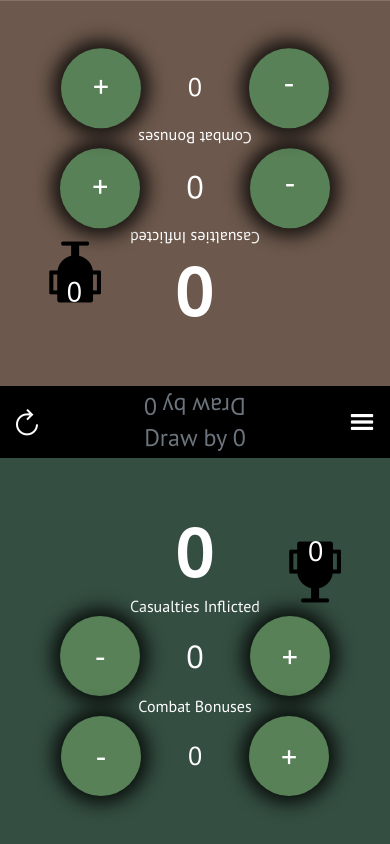
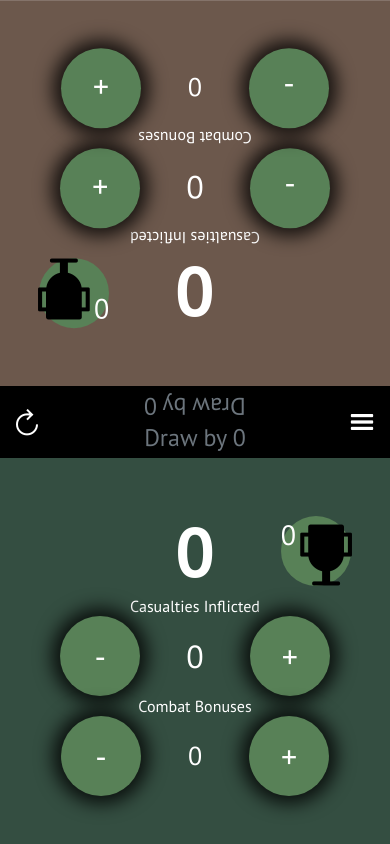
Before and after one commit to mpladow/wm-companion, a React Native app: screen /Home in a window 390 px wide. Built offline with nearby package versions, Linux system fonts and the light colour scheme.

Commit message:
fix to splash screen bug

```diff
--- a/App.tsx
+++ b/App.tsx
@@ -43,7 +43,6 @@ const App = () => {
 		}
 
 		prepare();
-		SplashScreen.hideAsync();
 	}, [fontsLoaded]);
 
 	if (!fontsLoaded) {
--- a/src/Navigation/Home/screens/components/PlayerSection.tsx
+++ b/src/Navigation/Home/screens/components/PlayerSection.tsx
@@ -1,4 +1,4 @@
-import { Button, Pressable, StyleSheet, TouchableOpacity, View } from "react-native";
+import { Button, Pressable, StyleSheet, Touchable, TouchableOpacity, View } from "react-native";
 import React, { useEffect, useState } from "react";
 import { Factions, playerTypes } from "@utils/constants";
 import SectionDials from "./SectionDials";
@@ -51,8 +51,7 @@ const PlayerSection = ({
 	const onVPPRess = () => {
 		vpContext.setPlayer(player);
 		navigation.navigate("VictoryPoints");
-
-	}
+	};
 	// get faction names and set that here
 	return (
 		<View style={{ flex: 1, flexDirection: "column" }}>
@@ -66,23 +65,31 @@ const PlayerSection = ({
 				}}
 			>
 				<View style={{ flex: 1, justifyContent: "center", alignItems: "center" }}>
-					<TouchableOpacity>
-					</TouchableOpacity>
+					<TouchableOpacity></TouchableOpacity>
 				</View>
 				<View style={{ flex: 1, justifyContent: "center", alignItems: "center" }}>
 					<Text variant='heading1' style={{ fontSize: 70, color: theme.text }}>
 						{playerScore}
 					</Text>
 				</View>
-				<View style={{ flex: 1, position: 'relative',justifyContent: "center", alignItems: "center" }}>
-					<View style={{position: 'absolute', top: '-10%', left: '28%'}}>
-						<Foundation name='trophy' size={80} color='black' />
+				<View
+					style={{
+						flex: 1,
+						position: "relative",
+						justifyContent: "center",
+						alignItems: "center",
+					}}
+				>
+					<View style={{ borderRadius: 200, backgroundColor: theme.secondary, height: 70, width: 70 }}>
+						<TouchableOpacity onPress={() => onVPPRess()}>
+							<View style={{ position: "absolute", top: "-10%", left: "28%" }}>
+								<Foundation name='trophy' size={80} color='black' />
+							</View>
+							<Text style={{ fontSize: 28 }}>
+								{player == "playerTwo" ? vpContext.getP2TotalPoints : vpContext.getP1TotalPoints}
+							</Text>
+						</TouchableOpacity>
 					</View>
-					<TouchableOpacity onPress={() => onVPPRess() }>
-						<Text style={{ fontSize: 28 }}>
-							{player == "playerTwo" ? vpContext.getP2TotalPoints : vpContext.getP1TotalPoints}
-						</Text>
-					</TouchableOpacity>
 				</View>
 			</View>
 
```
